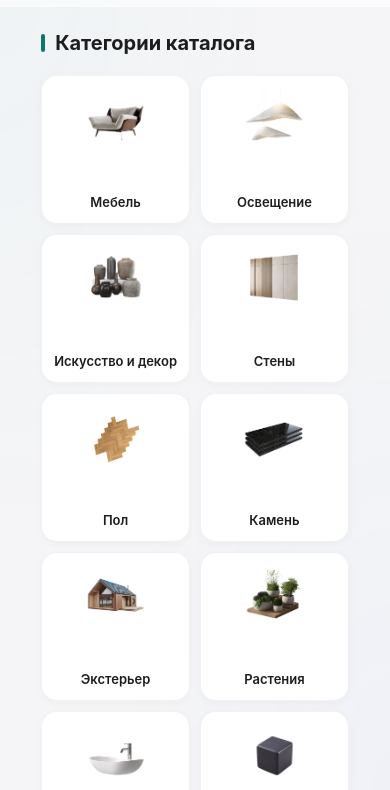
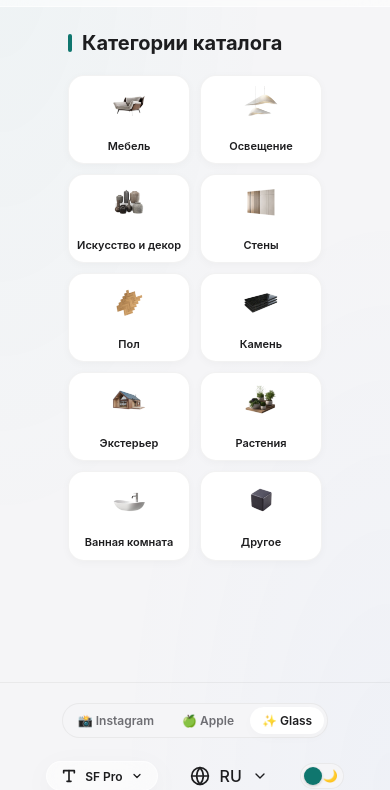
Before and after one commit to yusufmax/Topinuztest, a website: page frontend/index.html in a window 390 px wide. Shown: the part 54-844 px from the top of the page. Drawn offline with Linux system fonts and the light colour scheme; a web font is replaced by a local one.

Commit message:
design: adjust mobile home card aspect ratio to use horizontal scale (182 / 133)

```diff
--- a/frontend/css/style.css
+++ b/frontend/css/style.css
@@ -1771,12 +1771,19 @@ select {
 }
 
 @media (max-width: 480px) {
+    .home-card {
+        aspect-ratio: 182 / 133 !important;
+        padding: 10px 8px !important;
+        border-radius: 16px !important;
+        gap: 4px !important;
+    }
     .home-card-img {
-        height: 60px !important;
-    }
-    .home-card {
-        padding: 12px !important;
-        border-radius: 16px !important;
+        height: 48px !important;
+        max-height: 50% !important;
+    }
+    .home-card-label {
+        font-size: 11px !important;
+        margin-top: auto !important;
     }
     .home-grid {
         gap: 10px !important;
```
